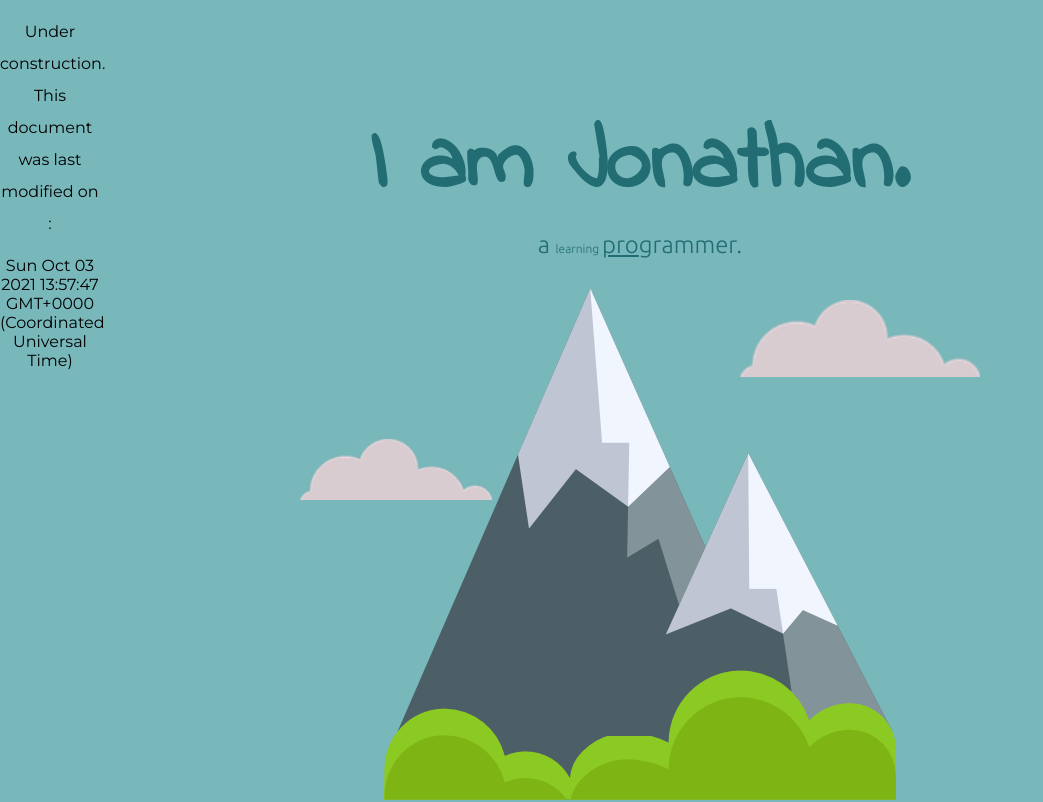
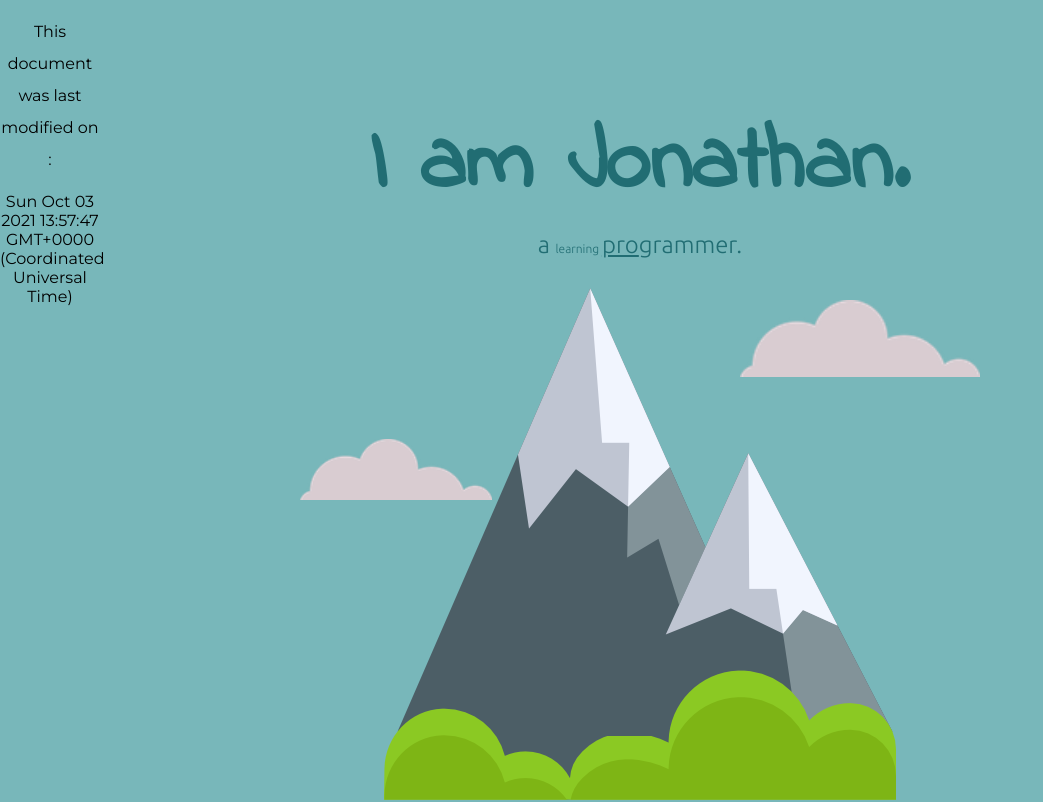
Before and after one commit to Astiarr/First-steps-with-HTML-and-CSS, a plain HTML site: page index.html in a window 1280 px wide. Shown: the top 802 px of the page, without its empty margins (0-1043 px from the left). Drawn offline with Linux system fonts and the light colour scheme; a script that the page names is missing.

Commit message:
Add files via upload

```diff
--- a/index.html
+++ b/index.html
@@ -3,13 +3,14 @@
 
 <head>
     <meta charset="UTF-8">
+    <meta name="viewport" content="width=device-width, initial-scale=1">
 
     <title>Jonathan Clamens</title>
     <link rel="stylesheet" href="CSS\styles.css">
     <link rel="icon" href="CSS\favicon.ico">
-    <link rel="stylesheet"
-        href="https://fonts.googleapis.com/css2?family=Indie+Flower&family=Montserrat&family=Ubuntu:wght@300&display=swap"
-        rel="stylesheet">
+    <link rel="stylesheet" href="https://fonts.googleapis.com/css2?family=Indie+Flower&family=Montserrat&family=Ubuntu:wght@300&display=swap" rel="stylesheet">
+
+
 
     <script type="text/javascript" src="index.js"> </script>
 
@@ -18,7 +19,7 @@
 <body>
 
     <div class="stalking-container">
-        <p>Under construction. This document was last modified on : </p>
+        <p>This document was last modified on : </p>
         <div id="lastUpdated"></div>
 
         <script>
```
